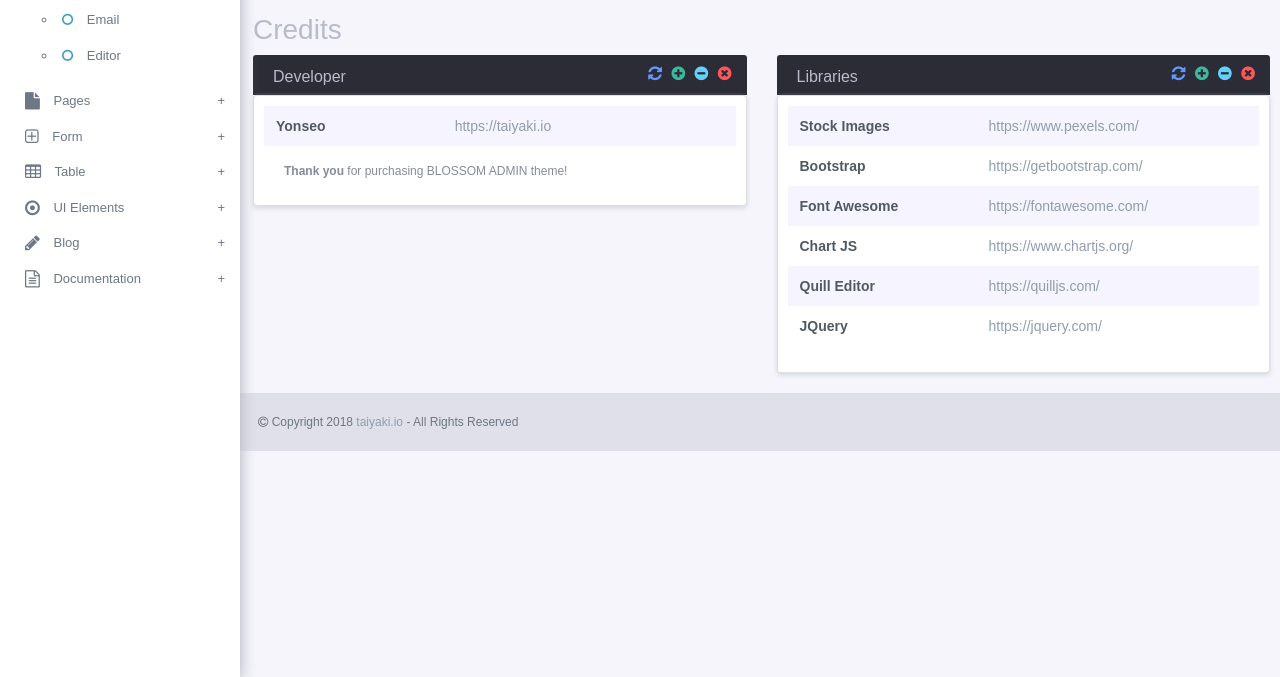
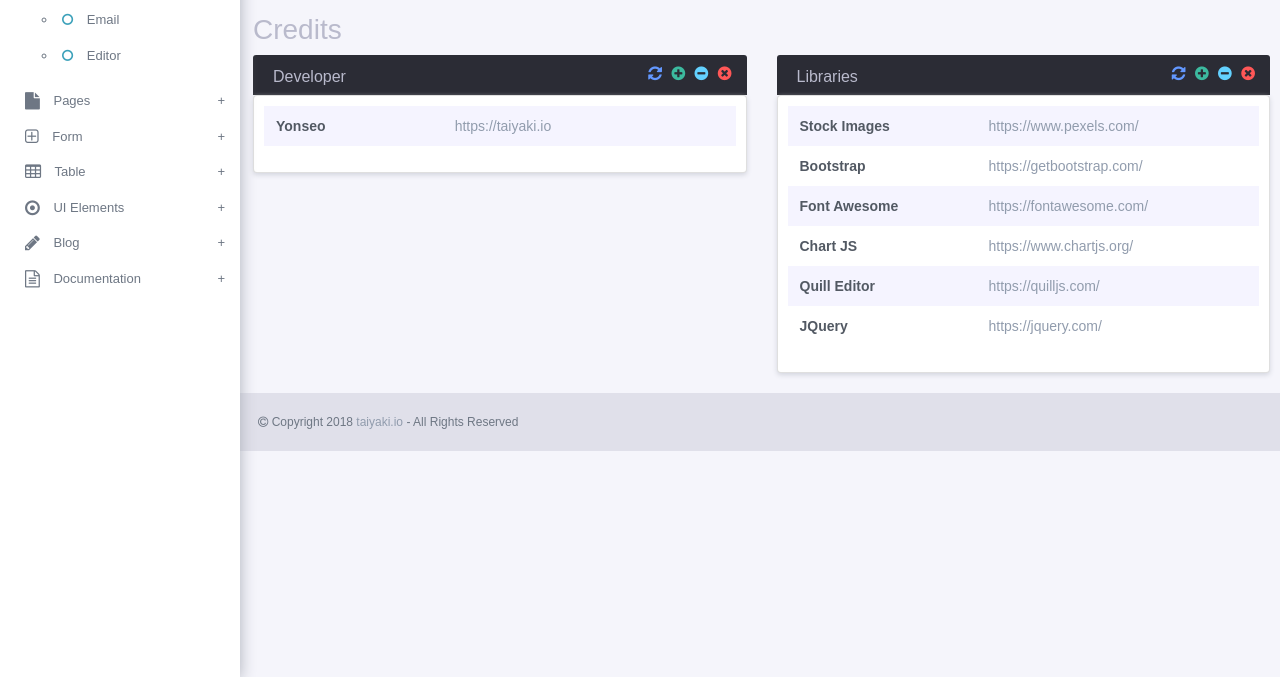
Before and after one commit to yonseo/Blossom, a plain HTML site: page credit.html in a window 1280 px wide. Shown: the part 123-800 px from the top of the page. Drawn offline with nearby package versions, Linux system fonts and the light colour scheme.

Commit message:
Update credit.html

```diff
--- a/credit.html
+++ b/credit.html
@@ -142,7 +142,7 @@
         </tr>
       </tbody>
     </table>
-    <p><b>Thank you</b> for purchasing BLOSSOM ADMIN theme!</p>
+
 </div>
 
 </div>
```
